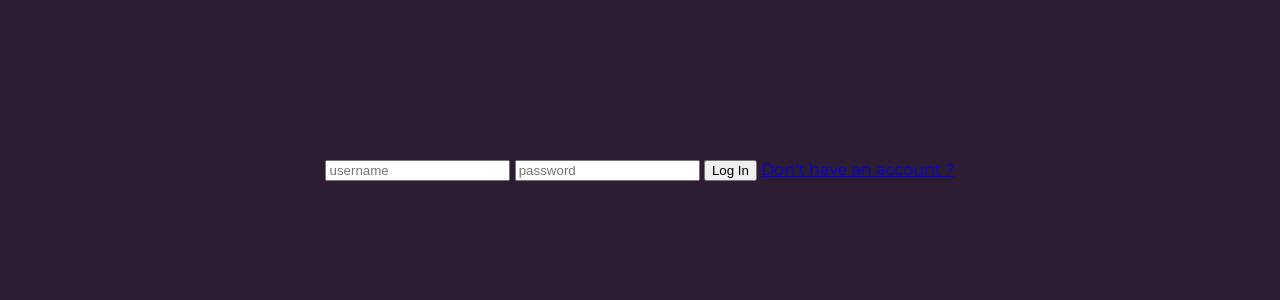
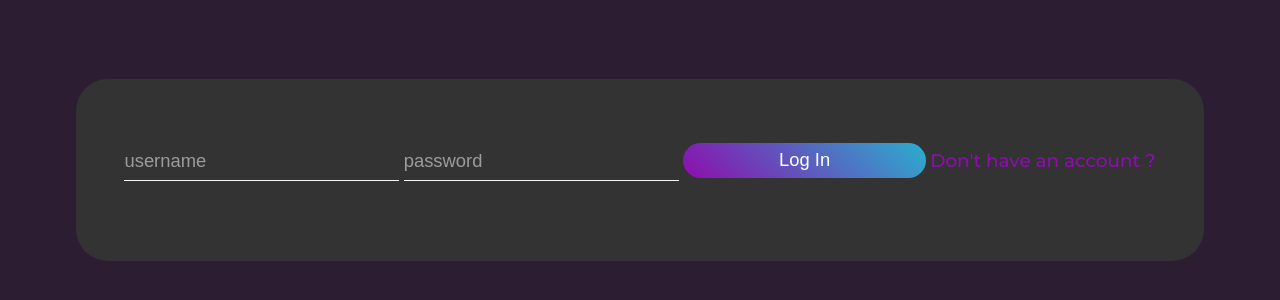
Before and after one commit to krystiano13/trainingTracker, an Astro site in the folder client/: page /login in a window 1280 px wide. Shown: the part 230-530 px from the top of the page. Built offline with nearby package versions, Linux system fonts and the light colour scheme; Astro itself is replaced by a stand-in of ours.

Commit message:
styles for login form

```diff
--- a/client/src/pages/login.astro
+++ b/client/src/pages/login.astro
@@ -3,7 +3,7 @@ import Layout from "../components/Layout.astro";
 ---
 
 <Layout>
-    <form>
+  <form class="d-flex flex-column align-items-center justify-content-center">
     <input placeholder="username" type="text" />
     <input placeholder="password" type="password" />
     <button type="submit">Log In</button>
@@ -14,8 +14,75 @@ import Layout from "../components/Layout.astro";
 <style>
   body {
     background-color: #2c1d33;
-        display : flex;
+    display: flex;
     justify-content: center;
     align-items: center;
   }
+
+  form {
+    background-color: #333;
+    border-radius: 2rem;
+    padding: 3rem;
+  }
+
+  form > * {
+    margin-bottom: 2rem;
+  }
+
+  input {
+    font-size: 1.15rem;
+    padding: 0.5rem;
+    padding-right : 2rem;
+    padding-left : 0rem;
+    outline : none;
+    border: none;
+    background-color: transparent;
+    color : white;
+    border-bottom : solid whitesmoke 1px;
+
+    transition: border-color 250ms;
+    will-change: border-color;
+  }
+
+  input:focus {
+    border-color : #a026d8;
+  }
+
+  input::placeholder {
+    color : #9c9c9c;
+  }
+
+  button {
+    padding: 0.4rem;
+    padding-right : 6rem;
+    padding-left : 6rem;
+    font-size: 1.15rem;
+    border-radius: 2rem;
+    margin-top : 1rem;
+    margin-bottom: 1rem;
+    border: none;
+    background: linear-gradient(45deg, #8c0eac, #2baecf);
+    color : white;
+
+    transition: transform 250ms;
+    will-change: transform;
+  }
+
+  button:hover {
+    transform : scale(1.02);
+  }
+
+  a {
+    margin-top : 2.5rem;
+    font-size : 1.15rem;
+    text-decoration: none;
+    color : #8c0eac;
+    font-weight: 500;
+    transition: color 250ms;
+  }
+
+  a:hover {
+    color : #a026d8;
+  }
+
 </style>
```
Lines whose indentation alone changed are shown as unchanged.
